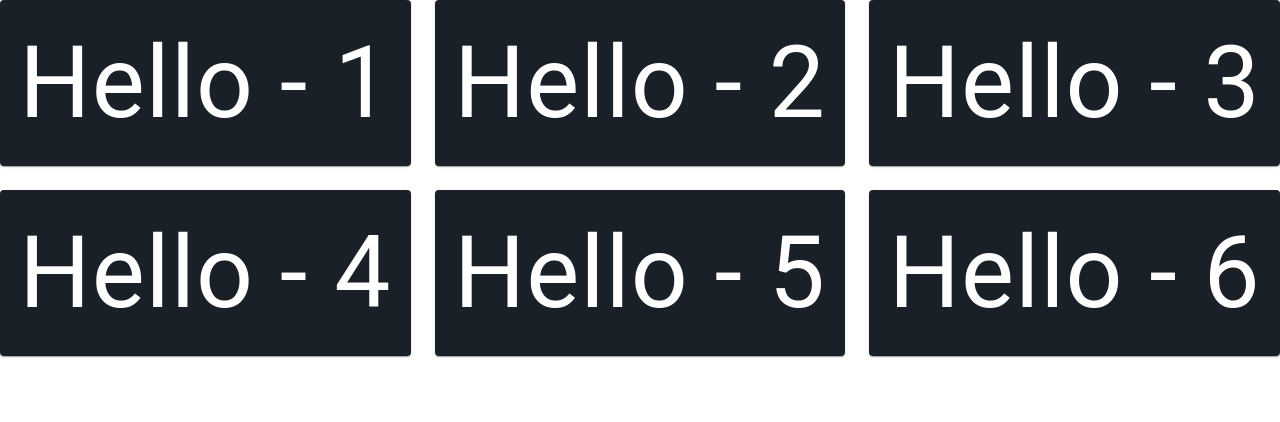
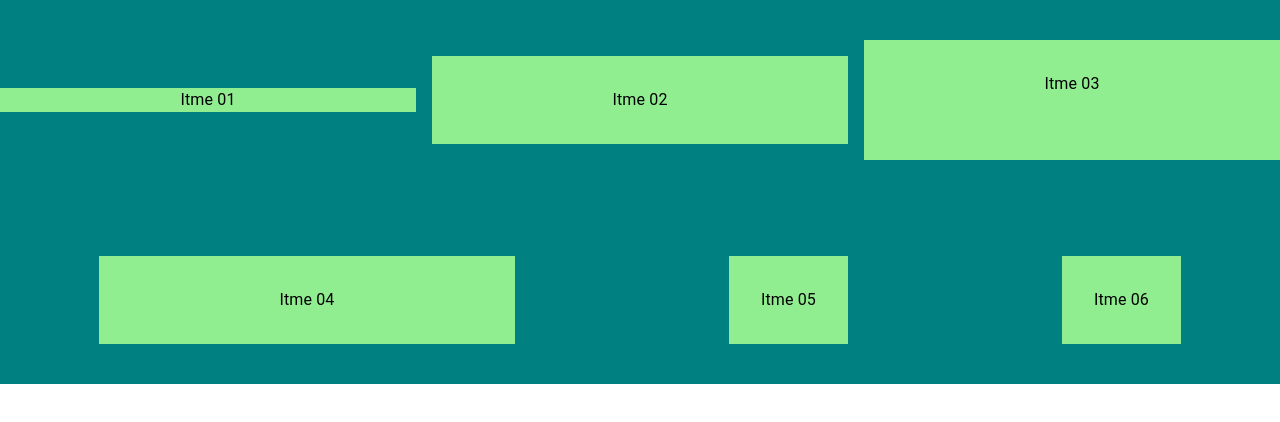
Before and after one commit to ravigunz/react-mui-03-grids, a React (Create React App) app: page / in a window 1280 px wide. Shown: the top 422 px of the page. Built offline with nearby package versions, Linux system fonts and the light colour scheme.

Commit message:
add grid basics

```diff
--- a/src/App.js
+++ b/src/App.js
@@ -1,12 +1,14 @@
 import "./App.css";
 // import BoxSx from "./layouts/BoxSx";
 import BasicGrid from "./layouts/BasicGrid";
+import LearnGrid from "./layouts/LearnGrid";
 
 function App() {
   return (
     <div className="App">
       {/* <BoxSx /> */}
-      <BasicGrid />
+      {/* <BasicGrid /> */}
+      <LearnGrid />
     </div>
   );
 }
--- /dev/null
+++ b/src/layouts/LearnGrid.js
@@ -0,0 +1,111 @@
+import { Box, Grid, Typography } from "@mui/material";
+import React from "react";
+
+export default function LearnGrid() {
+  return (
+    <div>
+      <Grid
+        container
+        sx={{ bgcolor: "teal", height: "400px" }}
+        spacing={2}
+        justifyContent="space-around"
+        alignItems="center"
+      >
+        <Grid item xs={6} sm={4}>
+          <Box
+            sx={{
+              bgcolor: "lightgreen",
+            //   pt: 3,
+            //   pb: 2,
+              "&:hover": {
+                bgcolor: "pink",
+              },
+            }}
+          >
+            <Typography sx={{ "&:hover": { color: "white" } }}>
+              Itme 01
+            </Typography>
+          </Box>
+        </Grid>
+        <Grid item xs={6} sm={4}>
+          <Box
+            sx={{
+              bgcolor: "lightgreen",
+              p: 4,
+              "&:hover": {
+                bgcolor: "lightblue",
+              },
+            }}
+          >
+            <Typography sx={{ "&:hover": { color: "white" } }}>
+              Itme 02
+            </Typography>
+          </Box>
+        </Grid>
+        <Grid item xs={4}>
+          <Box
+            sx={{
+              bgcolor: "lightgreen",
+              pt: 4,
+              pb: 8,
+              pl: 4,
+              pr: 4,
+              "&:hover": {
+                bgcolor: "red",
+              },
+            }}
+          >
+            <Typography sx={{ "&:hover": { color: "white" } }}>
+              Itme 03
+            </Typography>
+          </Box>
+        </Grid>
+        <Grid item xs={4}>
+          <Box
+            sx={{
+              bgcolor: "lightgreen",
+              p: 4,
+              "&:hover": {
+                bgcolor: "yellow",
+              },
+            }}
+          >
+            <Typography sx={{ "&:hover": { color: "white" } }}>
+              Itme 04
+            </Typography>
+          </Box>
+        </Grid>
+        <Grid item>
+          <Box
+            sx={{
+              bgcolor: "lightgreen",
+              p: 4,
+              "&:hover": {
+                bgcolor: "blue",
+              },
+            }}
+          >
+            <Typography sx={{ "&:hover": { color: "white" } }}>
+              Itme 05
+            </Typography>
+          </Box>
+        </Grid>
+        <Grid item>
+          <Box
+            sx={{
+              bgcolor: "lightgreen",
+              p: 4,
+              "&:hover": {
+                bgcolor: "purple",
+              },
+            }}
+          >
+            <Typography sx={{ "&:hover": { color: "white" } }}>
+              Itme 06
+            </Typography>
+          </Box>
+        </Grid>
+      </Grid>
+    </div>
+  );
+}
```
